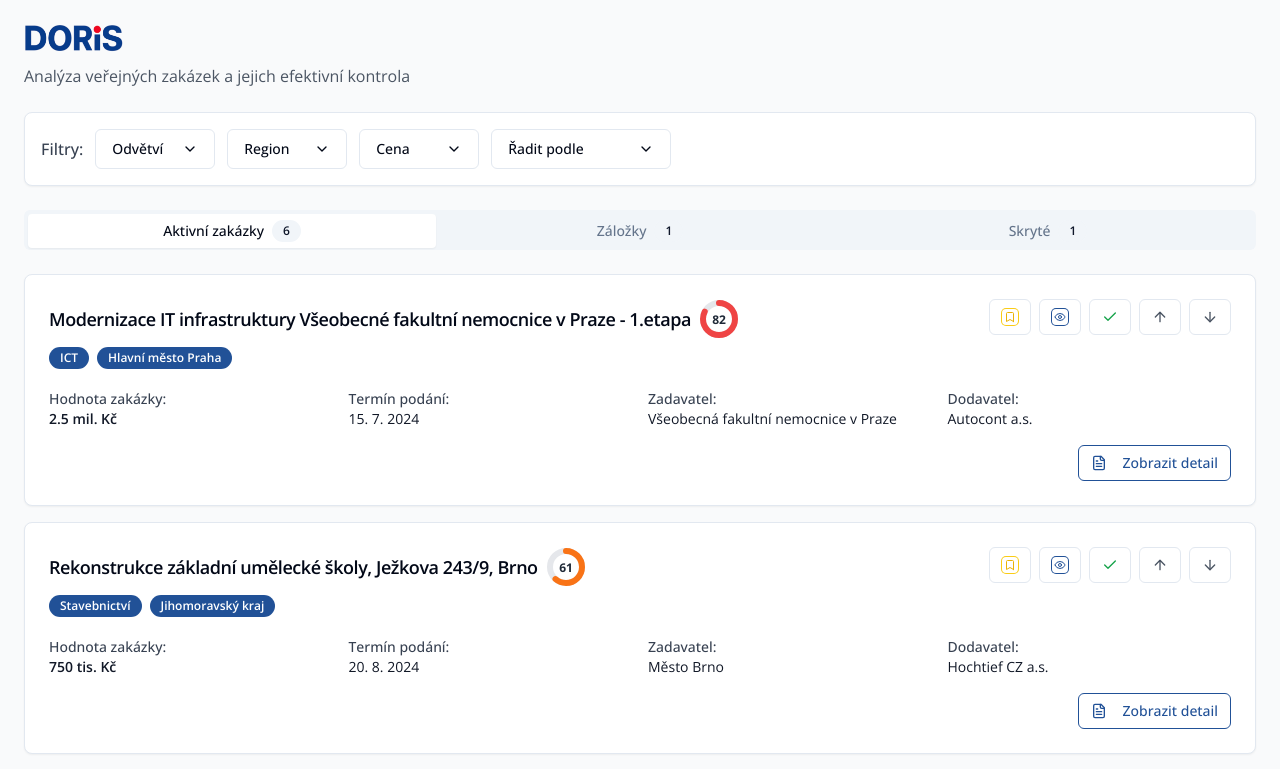
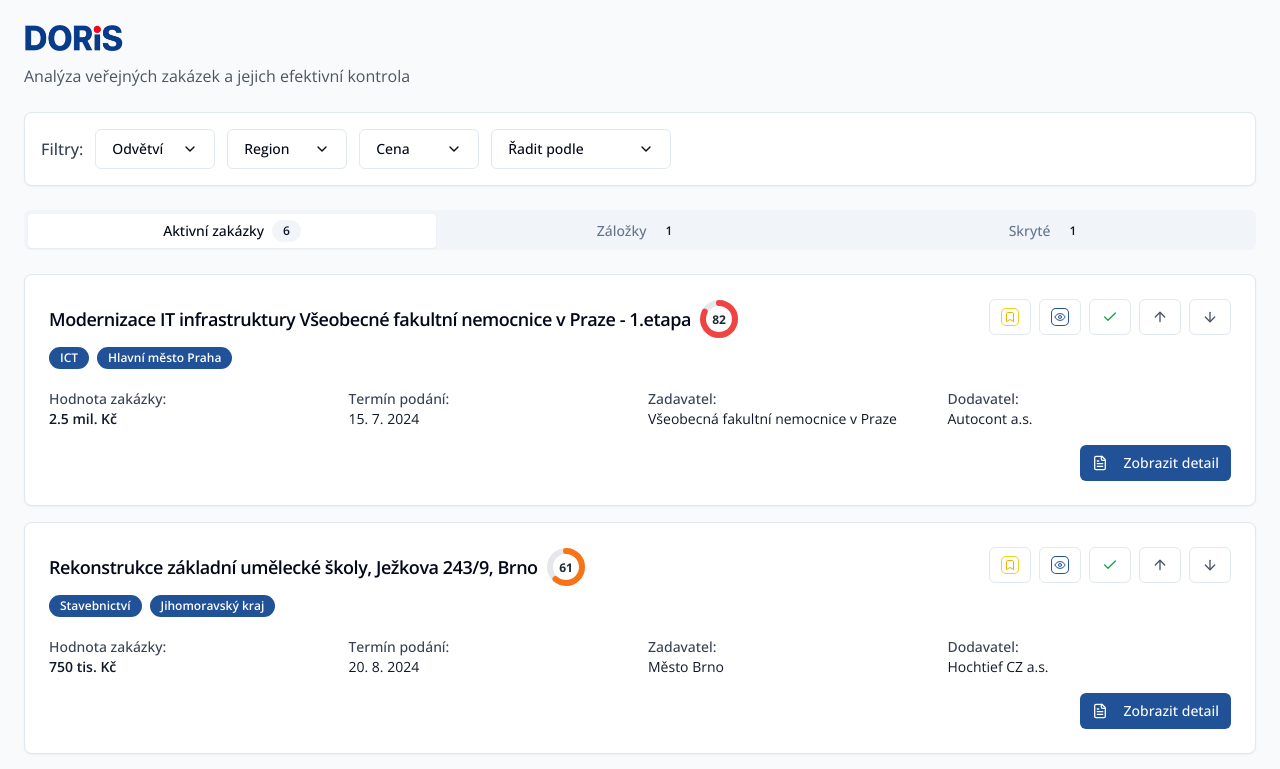
Before and after one commit to skupina-onebond/verejne-priority-kompas, a React (Vite) app: page /seznam in a window 1280 px wide. Shown: the top 769 px of the page. Built offline with nearby package versions, Linux system fonts and the light colour scheme.

Commit message:
Update PublicContractCard.tsx

```diff
--- a/src/components/PublicContractCard.tsx
+++ b/src/components/PublicContractCard.tsx
@@ -140,9 +140,9 @@ export const PublicContractCard: React.FC<PublicContractCardProps> = ({
 
  <div className="flex justify-end mt-2">
   <Button
-    variant="outline"
+  variant="default"
   size="sm"
-    className="text-[#215197] border-[#215197] hover:bg-[#215197]/10"
+  className="bg-[#215197] hover:bg-[#1c467f] text-white"
   onClick={() => setShowDetail(true)}
 >
   <FileText className="w-4 h-4 mr-2" />
```
Lines whose indentation alone changed are shown as unchanged.
